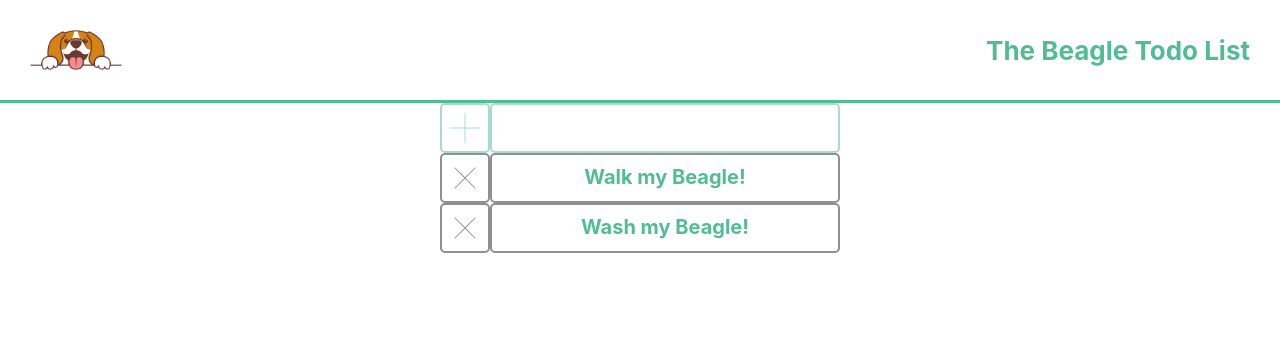
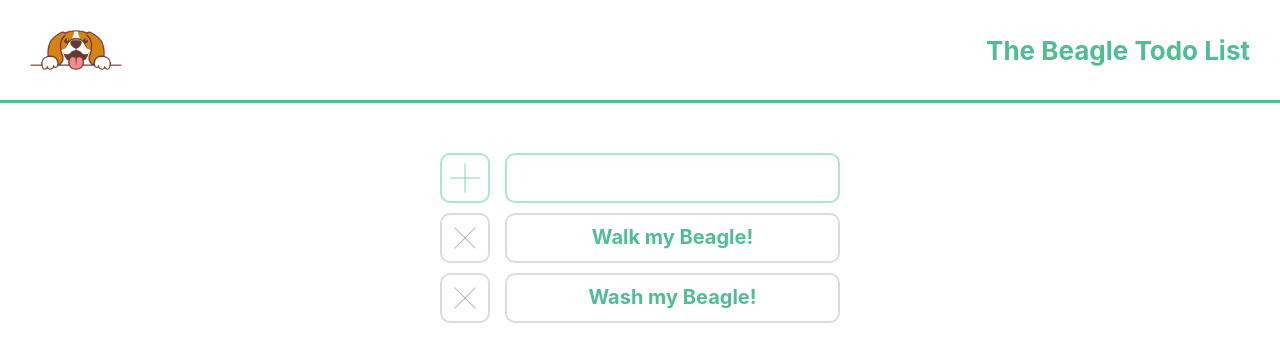
Before and after one commit to matvb/beagle-todo, a React (Create React App) app: page / in a window 1280 px wide. Shown: the top 362 px of the page. Built offline with nearby package versions, Linux system fonts and the light colour scheme.

Commit message:
style: more design changes

```diff
--- a/src/App.js
+++ b/src/App.js
@@ -11,8 +11,10 @@ function App() {
   return (
     <div className="App">
       <Header title="The Beagle Todo List" titleMobile="Beagle Todo" logo={beagleLogo} />
-      <AddTodoField />
-      <TodoList />
+      <section className="main-content">
+        <AddTodoField />
+        <TodoList />
+      </section>
     </div>
   );
 }
--- a/src/features/todo/AddTodoField.js
+++ b/src/features/todo/AddTodoField.js
@@ -27,6 +27,7 @@ export const AddTodoField = () => {
 
 
   return (
+    <section>
       <div className="todo-item todo-item-add">
           <button type="button" className="todo-btn" onClick={onAddTodoClicked} ><div className="btn-add-todo"></div></button>
           <input
@@ -35,7 +36,7 @@ export const AddTodoField = () => {
             value={content}
             onChange={onContentChanged}
           />
-
       </div>
+    </section>
   )
 }
--- a/src/index.css
+++ b/src/index.css
@@ -1,6 +1,8 @@
 :root {
   --green: #50bd92;
   --gray: #909090;
+  --green-transparent: #50bd9270;
+  --gray-transparent: #90909050;
 }
 
 
@@ -11,6 +13,11 @@ body {
     sans-serif;
   -webkit-font-smoothing: antialiased;
   -moz-osx-font-smoothing: grayscale;
+  height: 100vh;
+}
+
+#root, .App {
+  height: 100vh;
 }
 
 code {
@@ -64,7 +71,7 @@ code {
 
 .todo-item {
   width: 400px;
-  margin: 0 auto;
+  margin: 10px auto;
   display: flex;
 }
 
@@ -76,13 +83,19 @@ code {
   width: 100%;
 }
 
+#todoContentField:focus {
+  opacity: 1;
+  border-color: var(--green);
+  outline: none;
+}
+
 .todo-item .todo-btn, .todo-item .todo-content  {
   background: none;
-  border-radius: 5px;
+  border-radius: 10px;
   padding:10px;
   font-size: 20px;
   color: var(--green);
-  border-color: var(--gray);
+  border-color: var(--gray-transparent);
   border-style: solid;
   transition: 0.4s;
   border-width: 2px;
@@ -90,22 +103,27 @@ code {
   margin: 0;
   height: 50px;
   box-sizing: border-box;
+  text-align: center;
+}
+
+.todo-item .todo-btn:focus, .todo-item .todo-content:focus {
+  outline: none;
 }
 
 .todo-btn {
   padding: 0 !important;
   min-width: 50px;
+  margin: 0 15px 0 0 !important;
 }
 
 
 
 .todo-item-add .todo-btn, .todo-item-add .todo-content {
-  opacity: 0.5;
-  border-color: var(--green);
+  border-color: var(--green-transparent);
 }
 
 .todo-btn:hover {
-  background: var(--green);
+  background: var(--green-transparent);
   color: white;
   transition: 0.4s;
 }
@@ -119,6 +137,7 @@ code {
   height: 30px;
   width: 30px;
   margin: auto;
+  opacity: 0.7;
 }
 
 
@@ -135,3 +154,7 @@ code {
 button:hover > .btn-add-todo, button:hover > .btn-del-todo {
   background-image: url(./assets/images/cross-white.svg);
 }
+
+section.main-content{
+  margin-top: 50px;
+}
```
Lines whose indentation alone changed are shown as unchanged.
